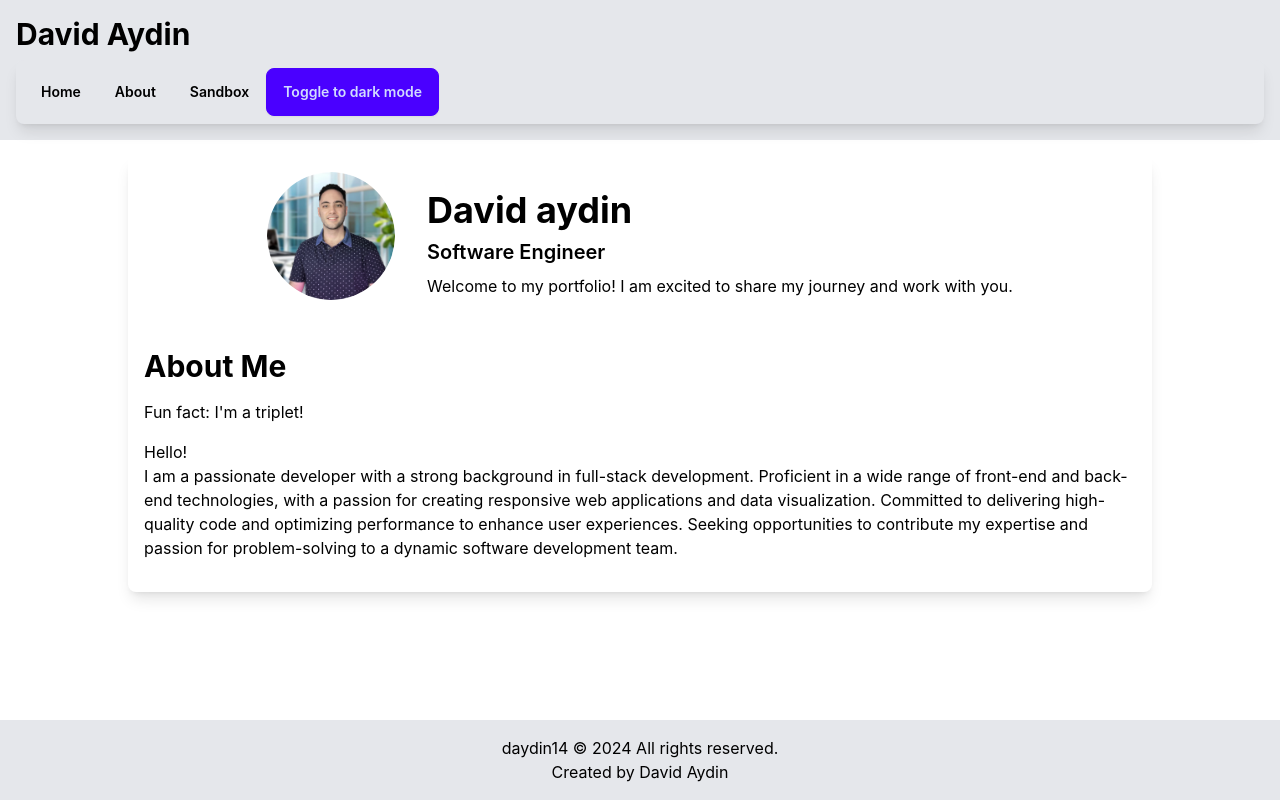
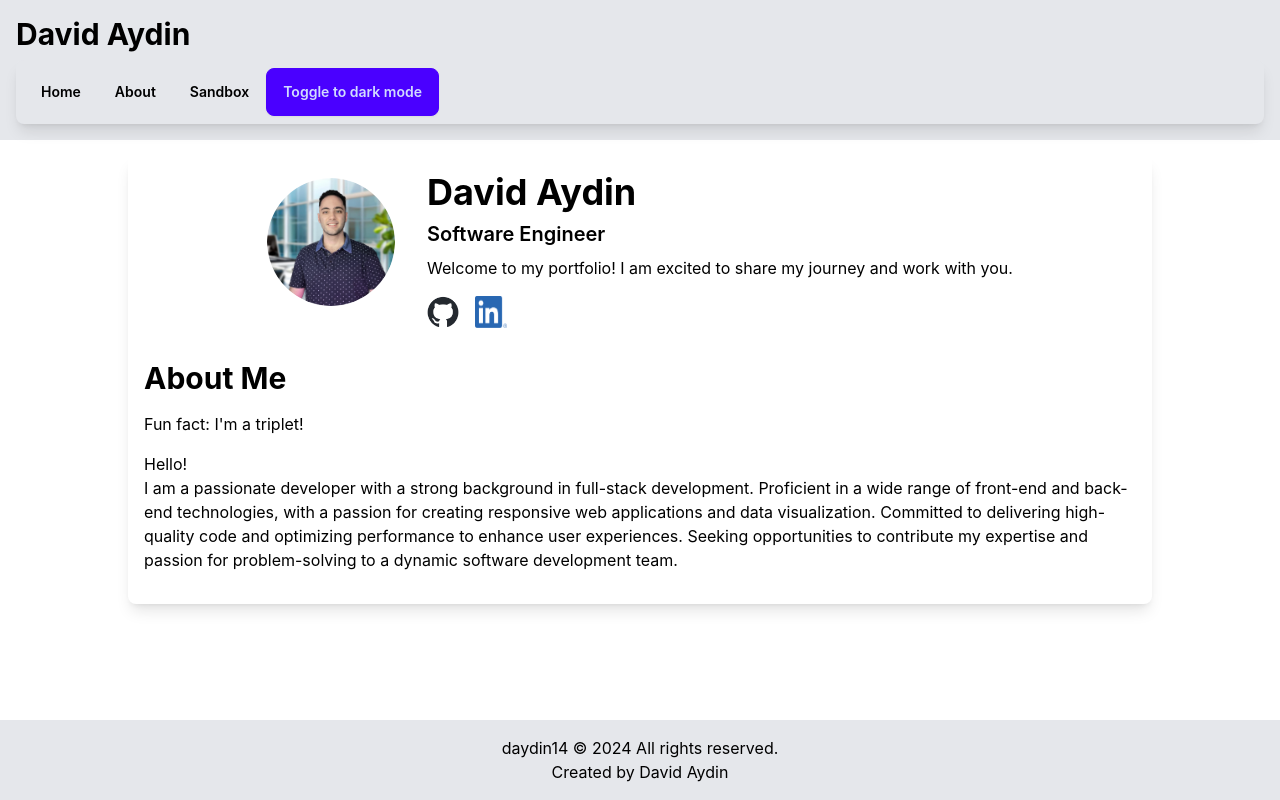
Before and after one commit to daydin14/daydin14.github.io, a React (Create React App) app in the folder portfolio/: page /about in a window 1280 px wide. Built offline with nearby package versions, Linux system fonts and the light colour scheme.

Commit message:
Refactor About page to include profile pictures and social media icons

```diff
--- a/portfolio/src/pages/About.js
+++ b/portfolio/src/pages/About.js
@@ -1,7 +1,11 @@
 // Dependencies
 import React from 'react';
 
+// Images
 import ProfilePicture_BC from '../assets/images/profile-pictures/profile-pic-business-casual.png';
+import GitHubMark from '../assets/images/github-mark/github-mark.png';
+import GitHubMarkWhite from '../assets/images/github-mark/github-mark-white.png';
+import LinkedInIcon from '../assets/images/LinkedIn-Logos/LI-In-Bug.png';
 
 const About = () => {
     return (
@@ -14,9 +18,18 @@ const About = () => {
                         className="w-32 h-32 rounded-full mb-4 mr-4"
                     />
                     <div className="flex flex-col ml-4">
-                        <h1 className="text-4xl font-bold mb-2">David aydin</h1>
+                        <h1 className="text-4xl font-bold mb-2">David Aydin</h1>
                         <h2 className="text-xl font-semibold mb-2">Software Engineer</h2>
                         <p className="text-center">Welcome to my portfolio! I am excited to share my journey and work with you.</p>
+                        <div className="flex space-x-4 mt-4">
+                            <a href="https://github.com/daydin14" target="_blank" rel="noopener noreferrer">
+                                <img src={GitHubMark} alt="GitHub" className="w-8 h-8 dark:hidden" />
+                                <img src={GitHubMarkWhite} alt="GitHub" className="w-8 h-8 hidden dark:block" />
+                            </a>
+                            <a href="https://www.linkedin.com/in/daydin14" target="_blank" rel="noopener noreferrer">
+                                <img src={LinkedInIcon} alt="LinkedIn" className="w-8 h-8" />
+                            </a>
+                        </div>
                     </div>
                 </div>
                 <h1 className="text-3xl font-bold mb-4">About Me</h1>
```
